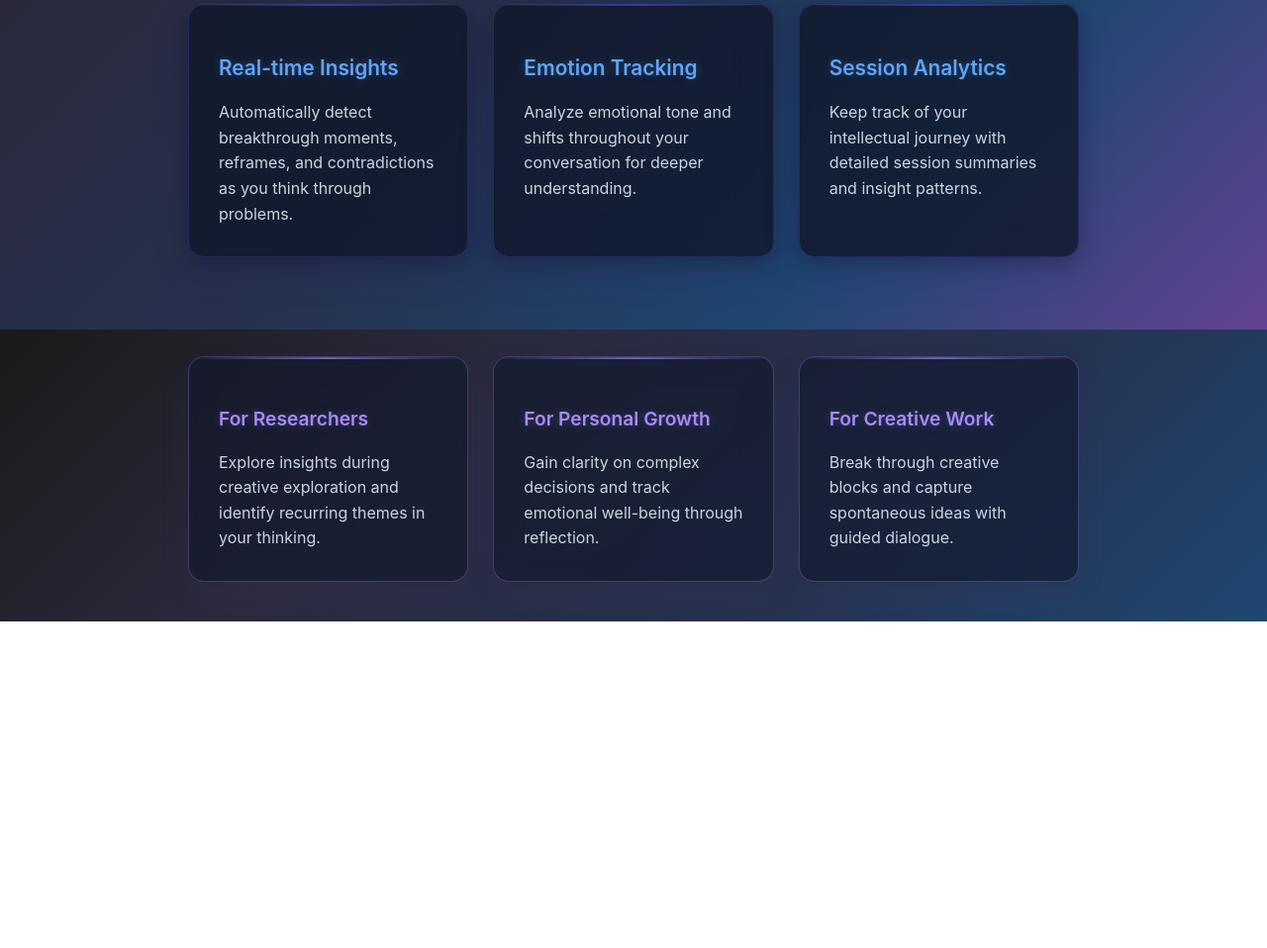
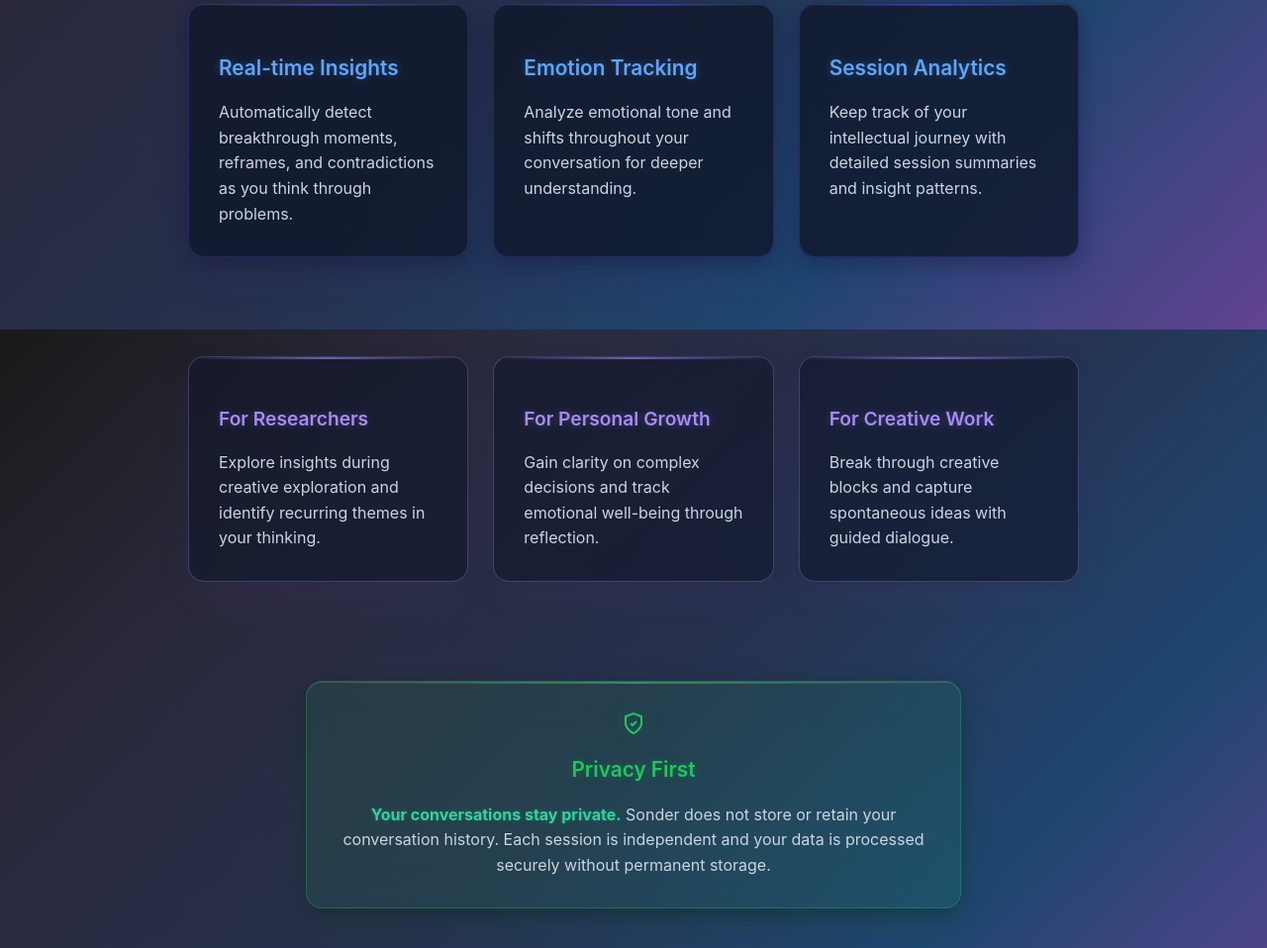
Before and after one commit to fenixawiles/RecursiveCognition, a website: page index.html in a window 1280 px wide. Shown: the part 467-1425 px from the top of the page at 99% size. Before the commit the page ends 1095 px from the top, so only its background shows below. Drawn offline with Linux system fonts and the light colour scheme.

Commit message:
Privacy Disclaimers

```diff
--- a/index.html
+++ b/index.html
@@ -180,6 +180,77 @@
             margin: 0;
             text-align: left;
         }
+
+        /* Privacy Section Styles */
+        .privacy-section {
+            margin-top: 60px;
+            display: flex;
+            justify-content: center;
+        }
+
+        .privacy-card {
+            background: rgba(34, 197, 94, 0.1);
+            backdrop-filter: blur(20px);
+            border: 1px solid rgba(34, 197, 94, 0.3);
+            border-radius: 16px;
+            padding: 30px;
+            max-width: 600px;
+            text-align: center;
+            box-shadow: 0 8px 25px rgba(0, 0, 0, 0.3),
+                        0 16px 40px rgba(34, 197, 94, 0.1),
+                        inset 0 1px 0 rgba(255, 255, 255, 0.1);
+            transition: all 0.3s ease;
+            position: relative;
+            overflow: hidden;
+        }
+
+        .privacy-card::before {
+            content: '';
+            position: absolute;
+            top: 0;
+            left: 0;
+            right: 0;
+            height: 2px;
+            background: linear-gradient(90deg, transparent, rgba(34, 197, 94, 0.6), transparent);
+        }
+
+        .privacy-card:hover {
+            transform: translateY(-3px);
+            border-color: rgba(34, 197, 94, 0.5);
+            box-shadow: 0 12px 35px rgba(0, 0, 0, 0.4),
+                        0 20px 50px rgba(34, 197, 94, 0.2),
+                        inset 0 1px 0 rgba(255, 255, 255, 0.15);
+        }
+
+        .privacy-icon {
+            display: flex;
+            justify-content: center;
+            margin-bottom: 15px;
+        }
+
+        .privacy-icon svg {
+            color: #22c55e;
+            filter: drop-shadow(0 0 10px rgba(34, 197, 94, 0.3));
+        }
+
+        .privacy-card h2 {
+            font-size: 1.3em;
+            font-weight: 600;
+            color: #22c55e;
+            margin-bottom: 15px;
+            text-shadow: 0 0 10px rgba(34, 197, 94, 0.3);
+        }
+
+        .privacy-card p {
+            color: #cbd5e1;
+            line-height: 1.6;
+            margin: 0;
+        }
+
+        .privacy-card strong {
+            color: #34d399;
+            text-shadow: 0 0 5px rgba(52, 211, 153, 0.3);
+        }
         /* Touch-friendly mobile optimizations */
         @media (max-width: 768px) {
             h1 { font-size: 2.5em; }
@@ -199,6 +270,10 @@
             .feature, .use-case {
                 padding: 20px;
                 touch-action: manipulation;
+            }
+            .privacy-card {
+                padding: 20px;
+                margin: 0 15px;
             }
         }
 
@@ -266,6 +341,20 @@
                     <p>Break through creative blocks and capture spontaneous ideas with guided dialogue.</p>
                 </div>
             </div>
+
+            <!-- Privacy Section -->
+            <div class="privacy-section">
+                <div class="privacy-card">
+                    <div class="privacy-icon">
+                        <svg width="24" height="24" viewBox="0 0 24 24" fill="none" stroke="currentColor" stroke-width="2">
+                            <path d="M12 22s8-4 8-10V5l-8-3-8 3v7c0 6 8 10 8 10z"/>
+                            <path d="M9 12l2 2 4-4"/>
+                        </svg>
+                    </div>
+                    <h2>Privacy First</h2>
+                    <p><strong>Your conversations stay private.</strong> Sonder does not store or retain your conversation history. Each session is independent and your data is processed securely without permanent storage.</p>
+                </div>
+            </div>
         </div>
     </div>
 </body>
```
Also changed, not shown: chat.html (+6 -0 lines), styles.css (+21 -0 lines).
